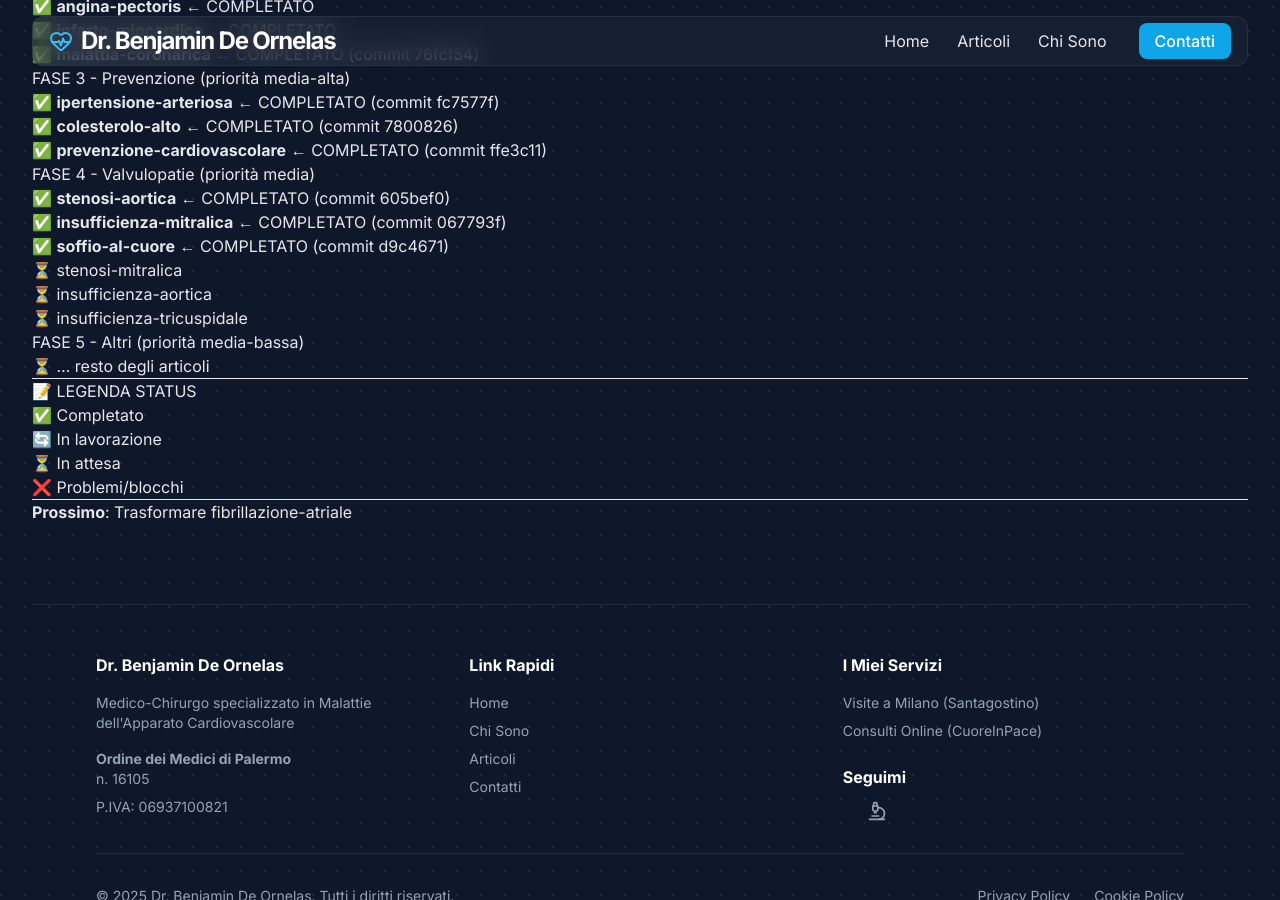
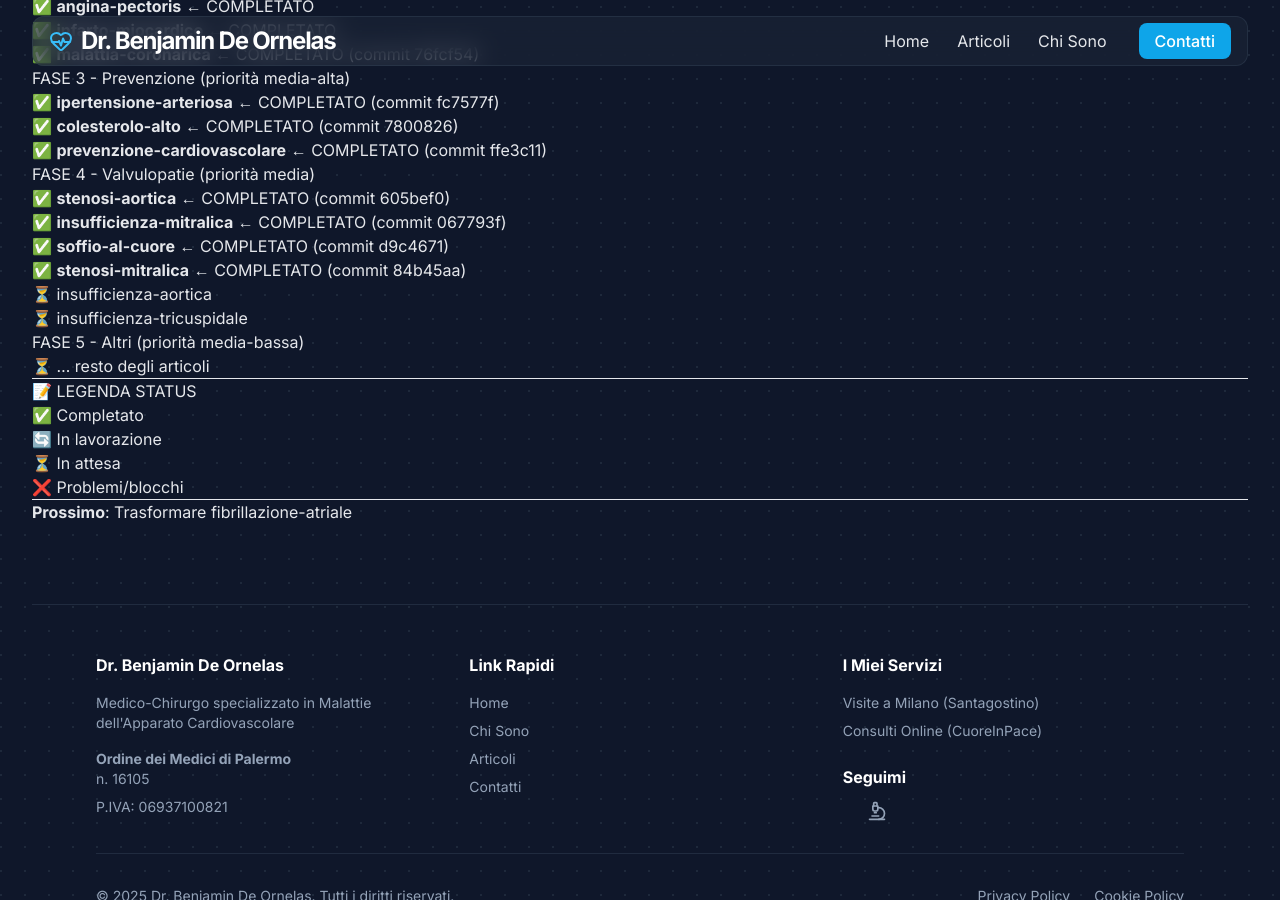
Before and after one commit to bdeornelas/bdeornelas.github.io, a Jekyll site: the page built from LISTA-ARTICOLI-SITO.md, in a window 1280 px wide and 900 px high, scrolled down 1674 px. Built offline with Jekyll 4.4.1, drawn with Linux system fonts in a browser that asks for light colours; nearby versions of some CDN libraries; our own code applies the rules of GitHub Pages for plain Markdown files.

Commit message:
Aggiornato progress: completato stenosi-mitralica (14/46, 30.4%)

```diff
--- a/LISTA-ARTICOLI-SITO.md
+++ b/LISTA-ARTICOLI-SITO.md
@@ -99,7 +99,7 @@ Iniziare con articoli più comuni/richiesti:
 11. ✅ **stenosi-aortica** ← COMPLETATO (commit 605bef0)
 12. ✅ **insufficienza-mitralica** ← COMPLETATO (commit 067793f)
 13. ✅ **soffio-al-cuore** ← COMPLETATO (commit d9c4671)
-14. ⏳ stenosi-mitralica
+14. ✅ **stenosi-mitralica** ← COMPLETATO (commit 84b45aa)
 15. ⏳ insufficienza-aortica
 16. ⏳ insufficienza-tricuspidale
 
```
